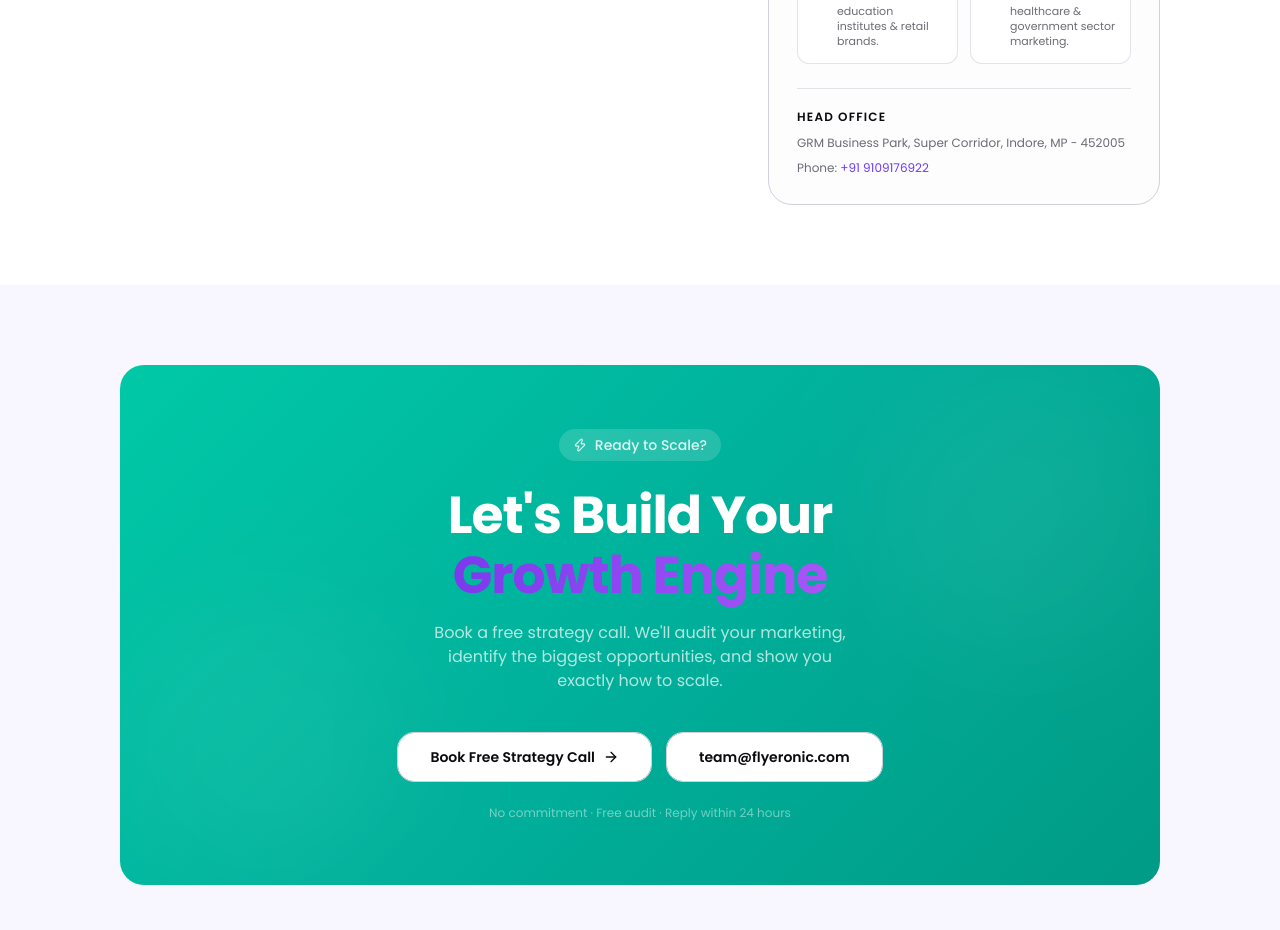
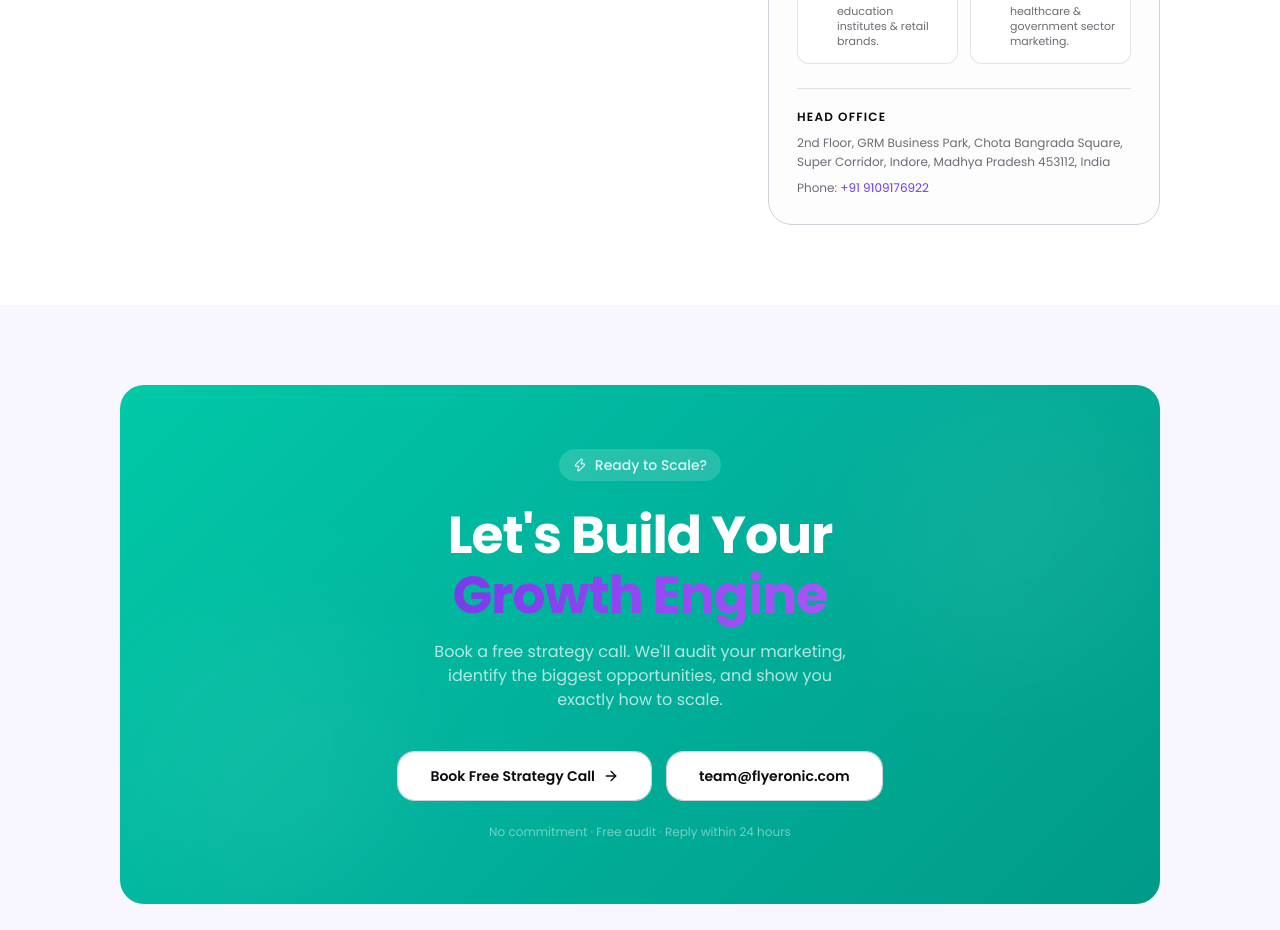
Before and after one commit to ashishsolanki25/Flyeronic.com, a Next.js app: page / in a window 1280 px wide. Shown: the part 7960-8890 px from the top of the page. Built offline with nearby package versions, Linux system fonts and the light colour scheme.

Commit message:
Fix local SEO NAP address and postal code

```diff
--- a/components/sections/local-faq-locations.tsx
+++ b/components/sections/local-faq-locations.tsx
@@ -172,7 +172,7 @@ export function LocalFaqLocations() {
               <div className="pt-5 border-t border-border/60 flex flex-col gap-2">
                 <p className="text-xs font-semibold text-foreground uppercase tracking-widest">Head Office</p>
                 <p className="text-xs text-muted-foreground leading-relaxed">
-                  GRM Business Park, Super Corridor, Indore, MP - 452005
+                  2nd Floor, GRM Business Park, Chota Bangrada Square, Super Corridor, Indore, Madhya Pradesh 453112, India
                 </p>
                 <p className="text-xs text-muted-foreground">
                   Phone:{" "}
```
